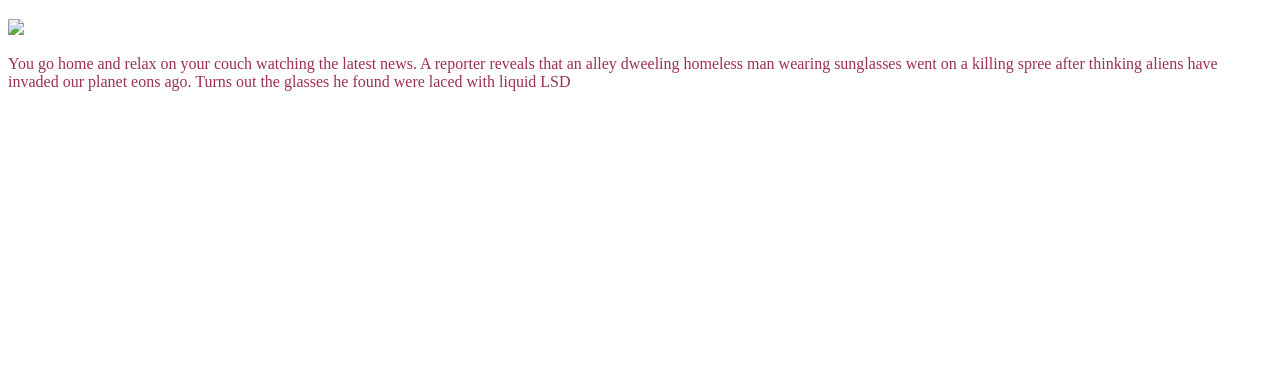
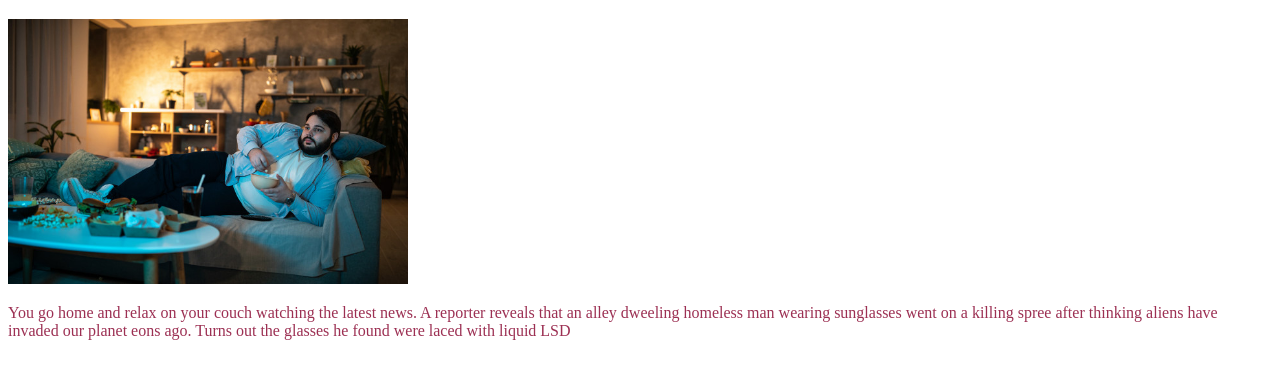
Before and after one commit to theskybuscus/They-Live-, a plain HTML site: page gohome.html in a window 1280 px wide. Shown: the part 61-440 px from the top of the page. Drawn offline with Linux system fonts and the light colour scheme.

Commit message:
Update gohome.html

```diff
--- a/gohome.html
+++ b/gohome.html
@@ -5,5 +5,5 @@
 <head>
 <body>
 	<h1>Go Home</h1>
-	<img src="couch potato.jpg" width="400px">
+	<img src="couchpotato.jpg" width="400px">
 	<p> You go home and relax on your couch watching the latest news. A reporter reveals that an alley dweeling homeless man wearing sunglasses went on a killing spree after thinking aliens have invaded our planet eons ago. Turns out the glasses he found were laced with liquid LSD</p>
```
